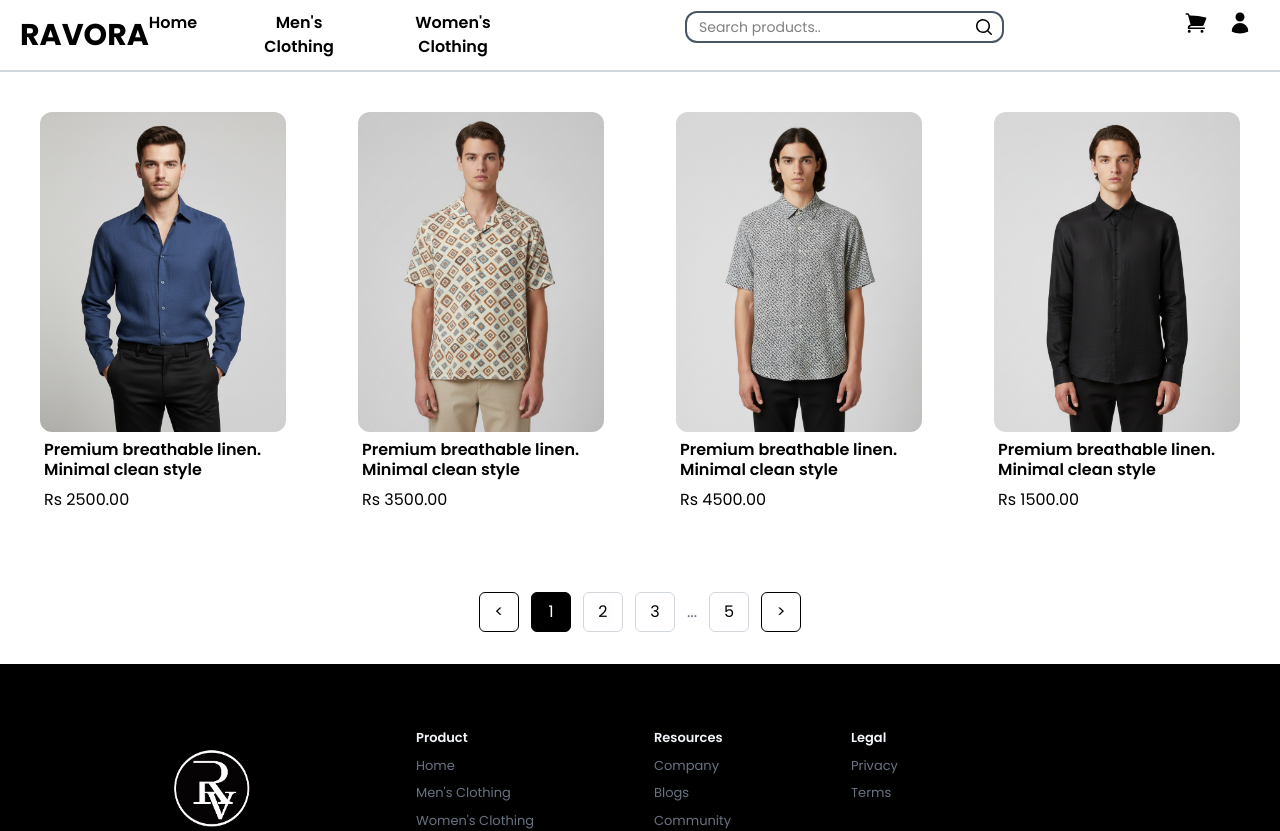
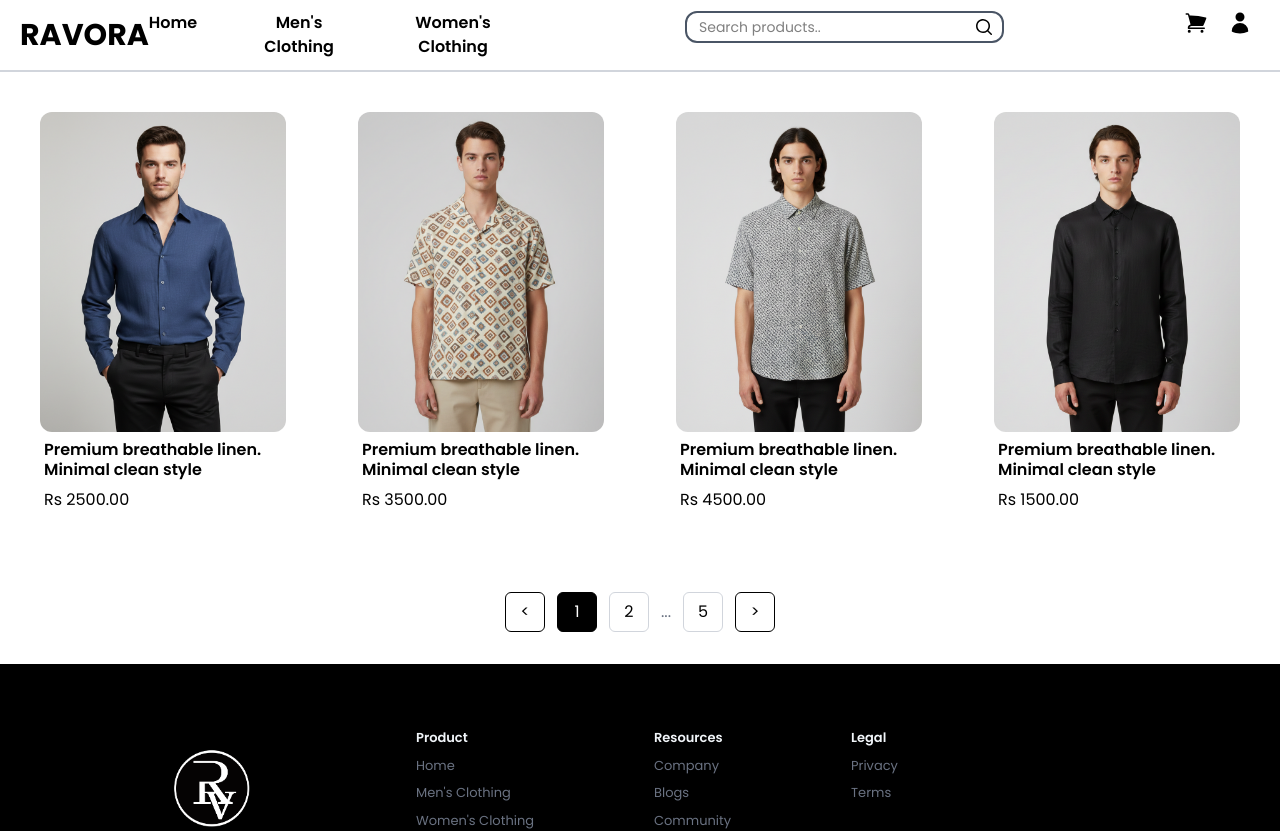
Before and after one commit to Vihanga-Theekshana/RAVORA-shopping-website, a React (Vite) app in the folder RAVORA/: page /Men in a window 1280 px wide. Shown: the top 831 px of the page. Built offline with nearby package versions, Linux system fonts and the light colour scheme.

Commit message:
edit  pagination

```diff
--- a/RAVORA/src/pages/Pagination.jsx
+++ b/RAVORA/src/pages/Pagination.jsx
@@ -1,7 +1,8 @@
 const Pagination = ({ setpage, total, page }) => {
-  let arr = [1, 2, 3];
-  if (page >= 4) arr.push(page);
-  if (page + 1 <= total && page >= 3) arr.push(page + 1);
+  let arr = [];
+  for (let i = 1; i <= page + 1 && i <= total; i++) {
+    arr.push(i);
+  }
   return (
     <>
       <div className="flex items-center gap-3 justify-center py-8">
```
